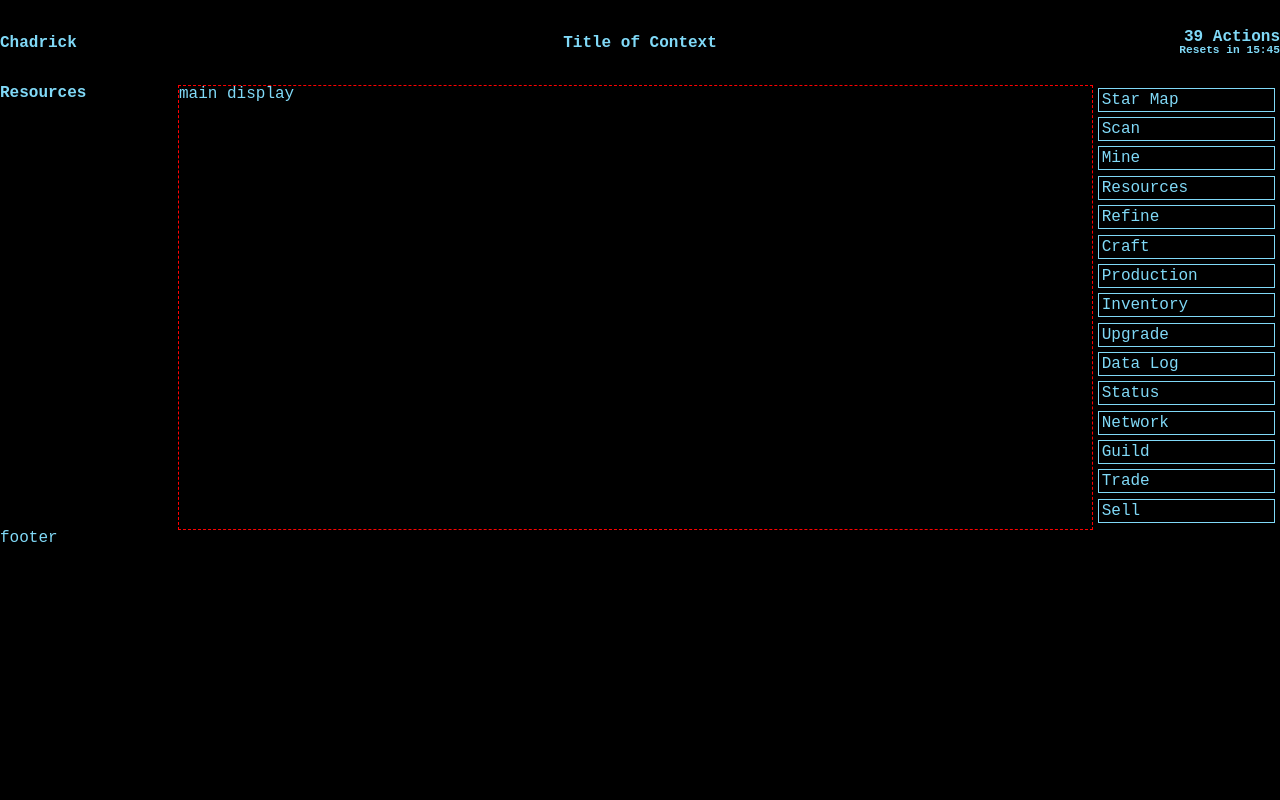
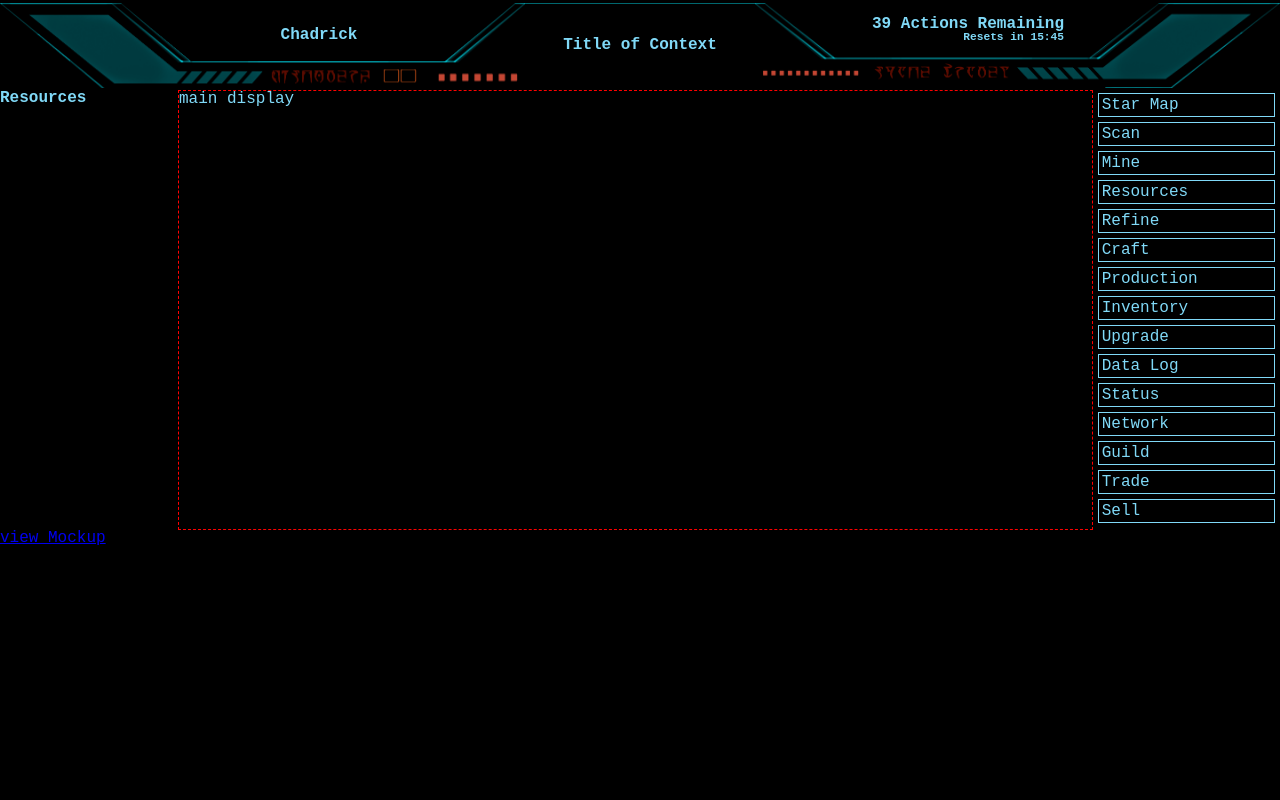
Before and after one commit to sfeos/game-ui-layouts, a website: page index.html in a window 1280 px wide. Drawn offline with Linux system fonts and the light colour scheme.

Commit message:
updated the way the header works with css grid

```diff
--- a/index.html
+++ b/index.html
@@ -4,7 +4,7 @@
     <meta charset="UTF-8">
     <meta name="viewport" content="width=device-width, initial-scale=1.0">
     <meta http-equiv="X-UA-Compatible" content="ie=edge">
-    <title>Document</title>
+    <title>Layout Design</title>
     <link rel="stylesheet" href="css/styles.css">
 </head>
 <body>
@@ -16,8 +16,10 @@
             <h1>Title of Context</h1>
         </div>
         <div id="actions">
-            <h1>39 Actions</h1>
-            <h2>Resets in 15:45</h2>
+            <div id="actions-text">
+                <h1>39 Actions Remaining</h1>
+                <h2>Resets in 15:45</h2>
+            </div>
         </div>
     </header>
     <main>
@@ -47,6 +49,6 @@
 
         <section id="display">main display</section>
     </main>
-    <footer>footer</footer>
+    <footer><a href="./images/SFEOS_MVP_Mine.jpg" target="blank">view Mockup</a></footer>
 </body>
 </html>
--- a/scss/_medium.scss
+++ b/scss/_medium.scss
@@ -1,31 +1,75 @@
 body {
     display: grid;
     grid-template-columns: 100%;
-    grid-template-rows: 85px 1fr 270px;
-    //grid-template-areas: "header" "main" "footer";
+    grid-template-rows: 90px 1fr 270px;
+    grid-template-areas: "header" "main" "footer";
 }
 
 header {
+    grid-area: header;
     display: grid;
     grid-template-columns: 1fr 2fr 1fr;
     grid-template-rows: 1fr;
     grid-template-areas:
         "player-name context actions";
+    //align-items: stretch;
 
     #player-name {
+        display: grid;
+        grid-template-columns: 191px 256px auto;
+        grid-template-areas: "playerLeft playerCenter playerRight";
         grid-area: player-name;
+        background-image: url("/images/00HudAssets-Ubiquitous/00HudAssets-Ubiquitous/01HudTopLeftSlice.png");
+        background-repeat: no-repeat;
+        background-size: 100% 90px;
+        height: 85px;
+        width: 525px;
+
+        h1 {
+            grid-area: playerCenter;
+            margin-bottom: 20px;
+            justify-self: center;
+            align-self: center;
+        }
+
     }
 
     #context {
         grid-area: context;
+        background-image: url("/images/00HudAssets-Ubiquitous/00HudAssets-Ubiquitous/01HudTopPixel.png");
+        background-repeat: repeat-x;
+        background-size: 100% 85px;
+        height: 85px;
     }
 
     #actions {
         grid-area: actions;
+        display: grid;
+        grid-template-columns: 85px 256px auto;
+        grid-template-areas: "actionsLeft actionsCenter actionsRight";
+        grid-area: player-name;
+        background-image: url("/images/00HudAssets-Ubiquitous/00HudAssets-Ubiquitous/01HudTopRightSlice.png");
+        background-repeat: no-repeat;
+        background-size: 100% 85px;
+        height: 85px;
+        width: 525px;
+
+        #actions-text {
+            grid-area: actionsCenter;
+            margin-bottom: 30px;
+            justify-self: center;
+            align-self: center;
+            width: fit-content;
+
+            h2 {
+                text-align: right;
+            }
+        }
     }
 }
 
 main {
+    grid-area: main;
     display: grid;
     grid-template-columns: 178px auto 187px;
     grid-template-rows: 1fr;
@@ -54,5 +98,6 @@ main {
 }
 
 footer, section#display, section#resources {
+    grid-area: footer;
     display: inherit;
 }
```
Also changed, not shown: css/styles.css, images/00HudAssets-Ubiquitous/00HudAssets-Ubiquitous/01HudTopLeftSlice.png (added), images/00HudAssets-Ubiquitous/00HudAssets-Ubiquitous/01HudTopPixel.png (added), images/00HudAssets-Ubiquitous/00HudAssets-Ubiquitous/01HudTopRightSlice.png (added).
